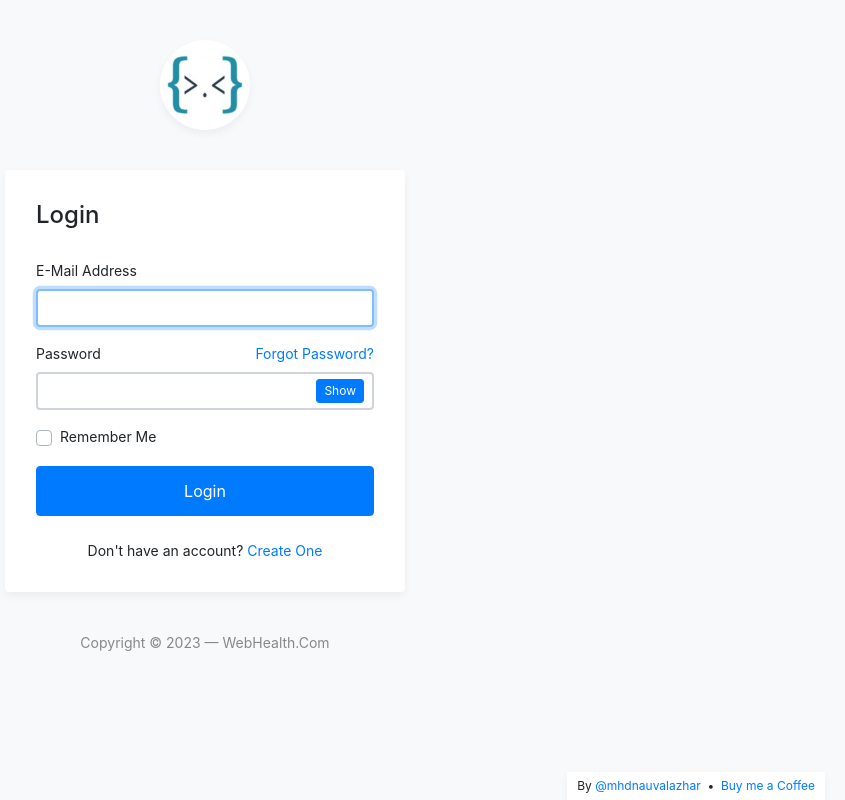
After one commit to panditakshay402/WebHealth, a PHP site: page /login.html in a window 1280 px wide. The commit adds this page. Shown: the whole page, without its empty margins (435-1280 px from the left). Run offline with PHP 8.4, Linux system fonts and the light colour scheme.

Commit message:
login connected

```diff
--- /dev/null
+++ b/css/my-login.css
@@ -0,0 +1,75 @@
+html,body {
+	height: 100%;
+}
+
+body.my-login-page {
+	background-color: #f7f9fb;
+	font-size: 14px;
+}
+
+.my-login-page .brand {
+	width: 90px;
+	height: 90px;
+	overflow: hidden;
+	border-radius: 50%;
+	margin: 40px auto;
+	box-shadow: 0 4px 8px rgba(0,0,0,.05);
+	position: relative;
+	z-index: 1;
+}
+
+.my-login-page .brand img {
+	width: 100%;
+}
+
+.my-login-page .card-wrapper {
+	width: 400px;
+}
+
+.my-login-page .card {
+	border-color: transparent;
+	box-shadow: 0 4px 8px rgba(0,0,0,.05);
+}
+
+.my-login-page .card.fat {
+	padding: 10px;
+}
+
+.my-login-page .card .card-title {
+	margin-bottom: 30px;
+}
+
+.my-login-page .form-control {
+	border-width: 2.3px;
+}
+
+.my-login-page .form-group label {
+	width: 100%;
+}
+
+.my-login-page .btn.btn-block {
+	padding: 12px 10px;
+}
+
+.my-login-page .footer {
+	margin: 40px 0;
+	color: #888;
+	text-align: center;
+}
+
+@media screen and (max-width: 425px) {
+	.my-login-page .card-wrapper {
+		width: 90%;
+		margin: 0 auto;
+	}
+}
+
+@media screen and (max-width: 320px) {
+	.my-login-page .card.fat {
+		padding: 0;
+	}
+
+	.my-login-page .card.fat .card-body {
+		padding: 15px;
+	}
+}
--- /dev/null
+++ b/js/my-login.js
@@ -0,0 +1,73 @@
+
+
+'use strict';
+
+$(function() {
+
+
+	var author = '<div style="position: fixed;bottom: 0;right: 20px;background-color: #fff;box-shadow: 0 4px 8px rgba(0,0,0,.05);border-radius: 3px 3px 0 0;font-size: 12px;padding: 5px 10px;">By <a href="https://twitter.com/mhdnauvalazhar">@mhdnauvalazhar</a> &nbsp;&bull;&nbsp; <a href="https://www.buymeacoffee.com/mhdnauvalazhar">Buy me a Coffee</a></div>';
+	$("body").append(author);
+
+	$("input[type='password'][data-eye]").each(function(i) {
+		var $this = $(this),
+			id = 'eye-password-' + i,
+			el = $('#' + id);
+
+		$this.wrap($("<div/>", {
+			style: 'position:relative',
+			id: id
+		}));
+
+		$this.css({
+			paddingRight: 60
+		});
+		$this.after($("<div/>", {
+			html: 'Show',
+			class: 'btn btn-primary btn-sm',
+			id: 'passeye-toggle-'+i,
+		}).css({
+				position: 'absolute',
+				right: 10,
+				top: ($this.outerHeight() / 2) - 12,
+				padding: '2px 7px',
+				fontSize: 12,
+				cursor: 'pointer',
+		}));
+
+		$this.after($("<input/>", {
+			type: 'hidden',
+			id: 'passeye-' + i
+		}));
+
+		var invalid_feedback = $this.parent().parent().find('.invalid-feedback');
+
+		if(invalid_feedback.length) {
+			$this.after(invalid_feedback.clone());
+		}
+
+		$this.on("keyup paste", function() {
+			$("#passeye-"+i).val($(this).val());
+		});
+		$("#passeye-toggle-"+i).on("click", function() {
+			if($this.hasClass("show")) {
+				$this.attr('type', 'password');
+				$this.removeClass("show");
+				$(this).removeClass("btn-outline-primary");
+			}else{
+				$this.attr('type', 'text');
+				$this.val($("#passeye-"+i).val());
+				$this.addClass("show");
+				$(this).addClass("btn-outline-primary");
+			}
+		});
+	});
+
+	$(".my-login-validation").submit(function() {
+		var form = $(this);
+        if (form[0].checkValidity() === false) {
+          event.preventDefault();
+          event.stopPropagation();
+        }
+		form.addClass('was-validated');
+	});
+});
--- /dev/null
+++ b/login.html
@@ -0,0 +1,75 @@
+<!DOCTYPE html>
+<html lang="en">
+<head>
+	<meta charset="utf-8">
+	<meta name="author" content="Kodinger">
+	<meta name="viewport" content="width=device-width,initial-scale=1">
+	<title>My Login Page</title>
+	<link rel="stylesheet" href="https://stackpath.bootstrapcdn.com/bootstrap/4.3.1/css/bootstrap.min.css" integrity="sha384-ggOyR0iXCbMQv3Xipma34MD+dH/1fQ784/j6cY/iJTQUOhcWr7x9JvoRxT2MZw1T" crossorigin="anonymous">
+	<link rel="stylesheet" type="text/css" href="css/my-login.css">
+</head>
+
+<body class="my-login-page">
+	<section class="h-100">
+		<div class="container h-100">
+			<div class="row justify-content-md-center h-100">
+				<div class="card-wrapper">
+					<div class="brand">
+						<img src="img/logo.jpg" alt="logo">
+					</div>
+					<div class="card fat">
+						<div class="card-body">
+							<h4 class="card-title">Login</h4>
+							<form method="POST" action="login.php" class="my-login-validation" novalidate="">
+								<div class="form-group">
+									<label for="email">E-Mail Address</label>
+									<input id="email" type="email" class="form-control" name="email" value="" required autofocus>
+									<div class="invalid-feedback">
+										Email is invalid
+									</div>
+								</div>
+
+								<div class="form-group">
+									<label for="password">Password
+										<a href="forgot.html" class="float-right">
+											Forgot Password?
+										</a>
+									</label>
+									<input id="password" type="password" class="form-control" name="password" required data-eye>
+								    <div class="invalid-feedback">
+								    	Password is required
+							    	</div>
+								</div>
+
+								<div class="form-group">
+									<div class="custom-checkbox custom-control">
+										<input type="checkbox" name="remember" id="remember" class="custom-control-input">
+										<label for="remember" class="custom-control-label">Remember Me</label>
+									</div>
+								</div>
+
+								<div class="form-group m-0">
+									<button type="submit" class="btn btn-primary btn-block">
+										Login
+									</button>
+								</div>
+								<div class="mt-4 text-center">
+									Don't have an account? <a href="register.html">Create One</a>
+								</div>
+							</form>
+						</div>
+					</div>
+					<div class="footer">
+						Copyright &copy; 2023 &mdash; WebHealth.Com
+					</div>
+				</div>
+			</div>
+		</div>
+	</section>
+
+	<script src="https://code.jquery.com/jquery-3.3.1.slim.min.js" integrity="sha384-q8i/X+965DzO0rT7abK41JStQIAqVgRVzpbzo5smXKp4YfRvH+8abtTE1Pi6jizo" crossorigin="anonymous"></script>
+	<script src="https://cdnjs.cloudflare.com/ajax/libs/popper.js/1.14.7/umd/popper.min.js" integrity="sha384-UO2eT0CpHqdSJQ6hJty5KVphtPhzWj9WO1clHTMGa3JDZwrnQq4sF86dIHNDz0W1" crossorigin="anonymous"></script>
+	<script src="https://stackpath.bootstrapcdn.com/bootstrap/4.3.1/js/bootstrap.min.js" integrity="sha384-JjSmVgyd0p3pXB1rRibZUAYoIIy6OrQ6VrjIEaFf/nJGzIxFDsf4x0xIM+B07jRM" crossorigin="anonymous"></script>
+	<script src="js/my-login.js"></script>
+</body>
+</html>
```
Also changed, not shown: forgot.html (added, +53 -0 lines), index.html (+68 -3 lines), login.php (added, +36 -0 lines), register.html (added, +80 -0 lines), register.php (added, +38 -0 lines), reset.html (added, +54 -0 lines), styles.css (+39 -0 lines), img/logo.jpg (added).
